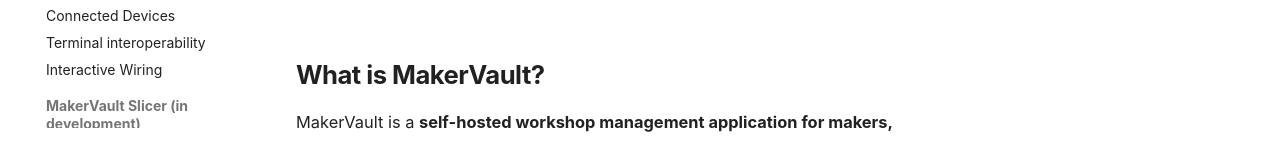
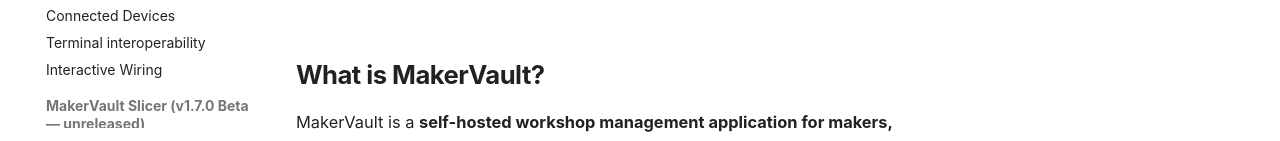
Before and after one commit to gavrd7/MakerVault-docs, an MkDocs documentation site: the page built from docs/guide/index.md, in a window 1280 px wide and 900 px high, scrolled down 618 px. Shown: the part 748-889 px from the top of the window. Built offline with MkDocs 1.6.1 and Material for MkDocs 9.7.7, drawn with Linux system fonts in a browser that asks for light colours; comment, search, counter and statistics services are not loaded.

Commit message:
docs(slicer): clarify unreleased beta navigation and chapters

```diff
--- a/mkdocs.yml
+++ b/mkdocs.yml
@@ -81,11 +81,11 @@ nav:
       - Connected Devices: using/connected-devices.md
       - Terminal interoperability: using/terminal-interoperability.md
       - Interactive Wiring: using/interactive-wiring.md
-  - MakerVault Slicer (in development):
+  - MakerVault Slicer (v1.7.0 Beta — unreleased):
       - Overview: slicer/index.md
       - Install the optional service: slicer/installation.md
-      - Manage engines and updates: slicer/engines.md
-      - Prepare and slice models: slicer/workbench.md
+      - Engines and native profiles: slicer/engines.md
+      - Prepare, paint and slice: slicer/workbench.md
       - Troubleshooting: slicer/troubleshooting.md
   - Optional integrations:
       - Spoolman: integrations/spoolman.md
```
